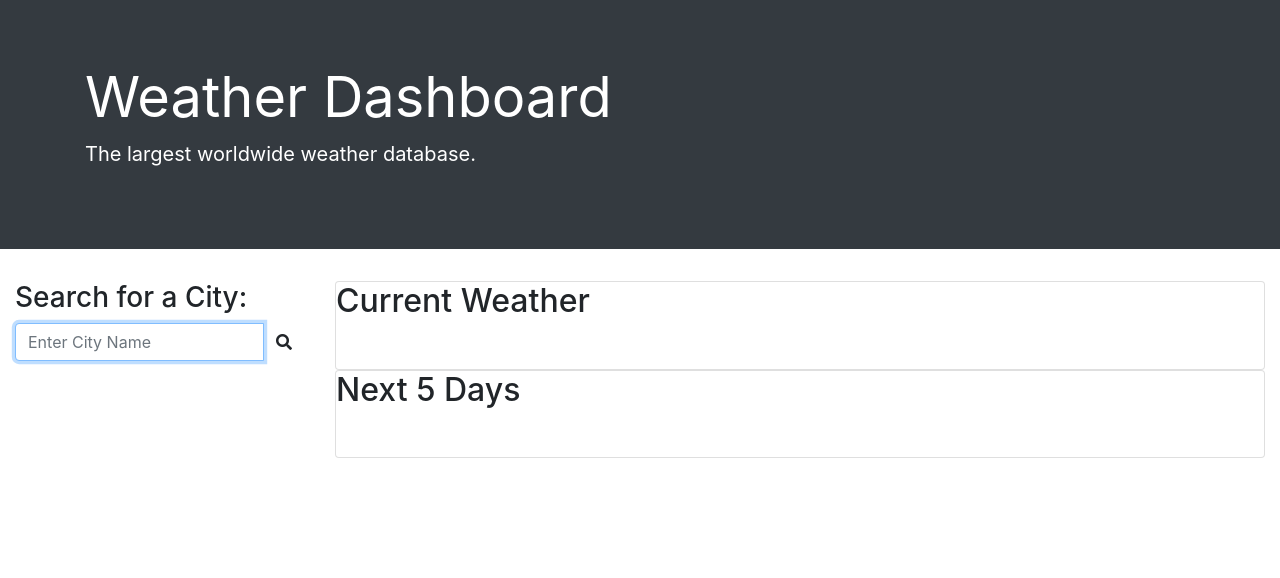
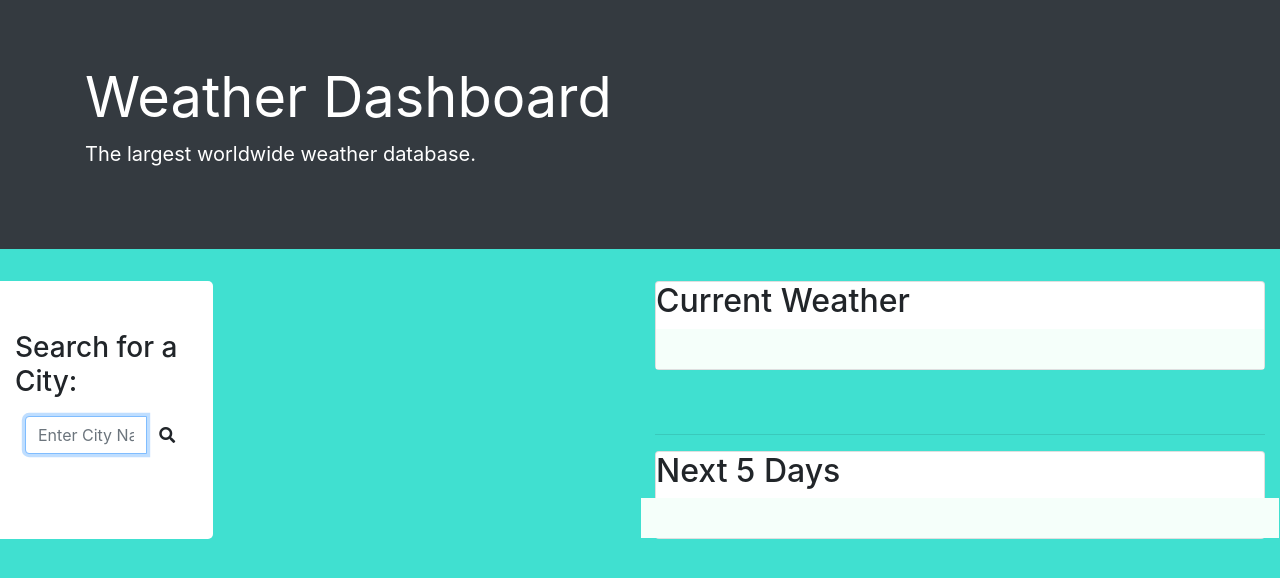
Before and after one commit to ilyublinsky/bcs-homework-assignment-6, a plain HTML site: page index.html in a window 1280 px wide. Drawn offline with nearby package versions, Linux system fonts and the light colour scheme.

Commit message:
added some CSS, got the five day forcast to render

```diff
--- a/index.html
+++ b/index.html
@@ -6,8 +6,8 @@
   <meta name="viewport" content="width=device-width, initial-scale=1.0">
   <meta http-equiv="X-UA-Compatible" content="ie=edge">
 
+  <link rel="stylesheet" href="https://cdn.jsdelivr.net/npm/bootstrap@4.6.0/dist/css/bootstrap.min.css" integrity="sha384-B0vP5xmATw1+K9KRQjQERJvTumQW0nPEzvF6L/Z6nronJ3oUOFUFpCjEUQouq2+l" crossorigin="anonymous">
   <link rel="stylesheet" href="/style.css">
-  <link rel="stylesheet" href="https://cdn.jsdelivr.net/npm/bootstrap@4.6.0/dist/css/bootstrap.min.css" integrity="sha384-B0vP5xmATw1+K9KRQjQERJvTumQW0nPEzvF6L/Z6nronJ3oUOFUFpCjEUQouq2+l" crossorigin="anonymous">
   <link rel="stylesheet" href="https://cdnjs.cloudflare.com/ajax/libs/font-awesome/5.11.2/css/all.min.css">
 
     <i class="wi-forecast-io-thunderstorm: thunderstorm"></i>
@@ -25,7 +25,7 @@
   <!--City Search Button Fuction-->
     <div class="container-fluid">
         <div class="row">
-            <aside class=" col-sm-3 sidebar">
+            <aside class=" col-sm-2 sidebar">
                 <h3>Search for a City:</h3>
                 <form class="input-group mb-3">
                     <input type="text" class="form-control" placeholder="Enter City Name" aria-label="Search City Name"
@@ -35,15 +35,17 @@
                                 class="fas fa-search"></i></button>
                     </div>
                 </form>
-                <ul class=" list-group" id="search">
-                </ul>
             </aside>
-            <div class="col-sm-9">
+            <div class="col-sm-4"></div>
+            <div class="col-sm-6">
                 <div class="card current">
                     <h2>Current Weather</h2>
                     <div class="card-body" id="weather">
                     </div>
                 </div>
+                <br>
+                <br>
+                <hr>
                 <div class="card forecast">
                     <h2>Next 5 Days</h2>
                     <div class="card-body card-deck" id="five-day-forecast">
--- a/script.js
+++ b/script.js
@@ -3,7 +3,7 @@ var APIKEY = "5d5c7866dcc54075c141f06a9dea4f1b";
 var requestUrl = "https://api.openweathermap.org/data/2.5/weather";
 var queryURL = "https://api.openweathermap.org/data/2.5/forecast";
 
-var weatherData;
+var weatherData = "";
 
     function render() {
      $("#search").empty();
@@ -25,8 +25,8 @@ var weatherData;
         var dailyForecasts = hourlyUpdate.list.filter(forecast => forecast.dt_txt.includes('15:00:00'));
             $("#five-day-forecast").empty();
         for (var i = 0; i < dailyForecasts.length; i++) {
-            var date = new Date(forecast.dt_txt).toLocaleDateString();
             var forecast = dailyForecasts[i]
+            var date = new Date(forecast).toLocaleDateString();
             var weatherIcon = "http://openweathermap.org/img/w/" + forecast.weather[0].icon + ".png";
             var temp = forecast.main.temp;
             var humidity = forecast.main.humidity;
@@ -43,7 +43,7 @@ var weatherData;
             units: "imperial"
         };
         $.get(queryURL, req)
-            .done(data => success(data, city))
+            .done(data => forecast(data, city))
             .fail(err);
 
         $.get(requestUrl, req)
@@ -113,7 +113,7 @@ var weatherData;
 
         display();
 
-        if (!history.includes(city)) {
+        if (!weatherData.includes(city)) {
             addHistoryButton();
             storeHistory();
         }
--- a/style.css
+++ b/style.css
@@ -0,0 +1,24 @@
+body {
+    background-color:turquoise;
+}
+
+.card-body {
+    background-color:mintcream;
+}
+
+.card-forecast {
+    background-color:mintcream;
+}
+
+.input-group {
+    padding: 10px;
+}
+
+.sidebar {
+    background-color: rgb(255, 255, 255);
+    overflow-x: hidden;
+    padding-top: 50px;
+    padding-bottom: 20px;
+    border-bottom-right-radius: 5px;
+    border-top-right-radius: 5px;
+}
```
